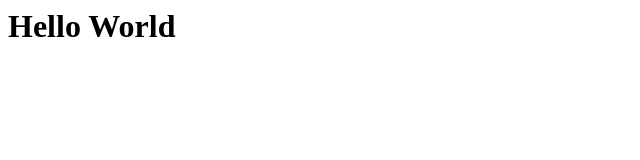
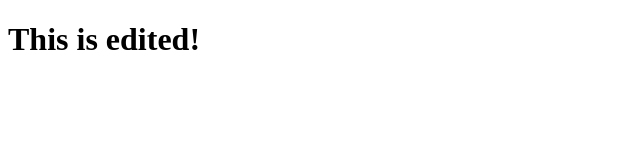
Before and after one commit to sumanshrestha145/sumanshrestha.github.io, a plain HTML site: page index.html in a window 1280 px wide. Shown: the whole page, without its empty margins (0-640 px from the left). Drawn offline with Linux system fonts and the light colour scheme.

Commit message:
new Updated file

```diff
--- a/index.html
+++ b/index.html
@@ -1 +1,11 @@
-<h1>Hello World </h1>
+<!DOCTYPE html>
+<html lang="en">
+<head>
+    <meta charset="UTF-8">
+    <meta name="viewport" content="width=device-width, initial-scale=1.0">
+    <title>This is new one</title>
+</head>
+<body>
+    <h1>This is edited!</h1>
+</body>
+</html>
```
